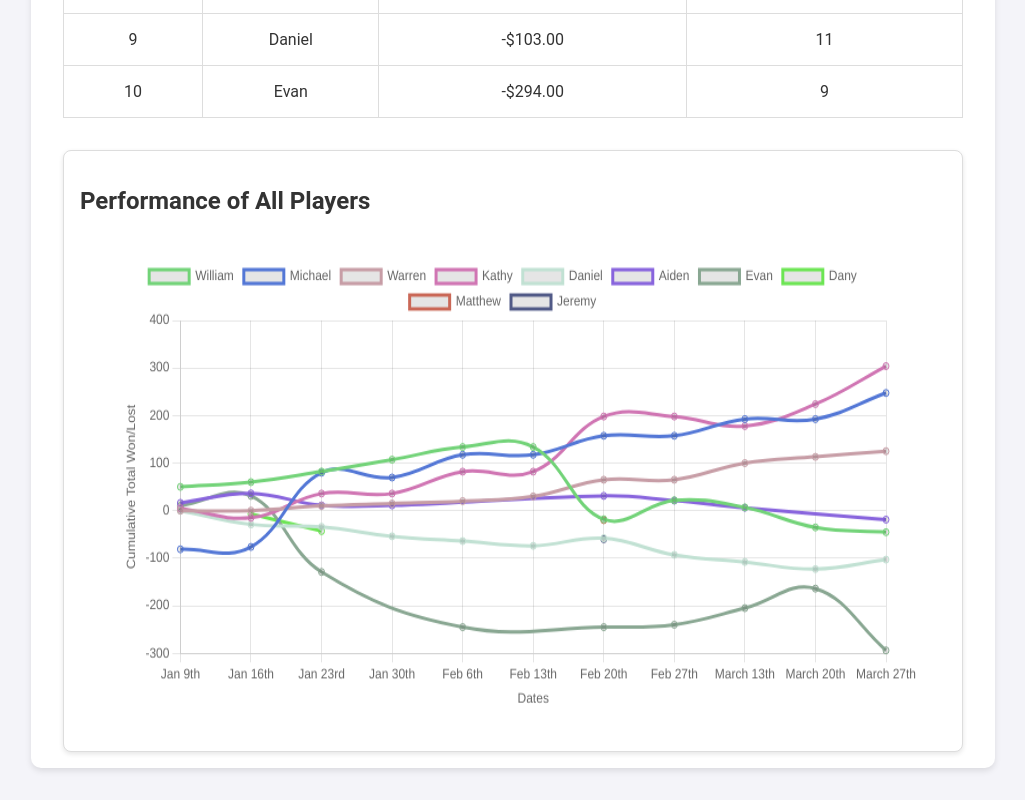
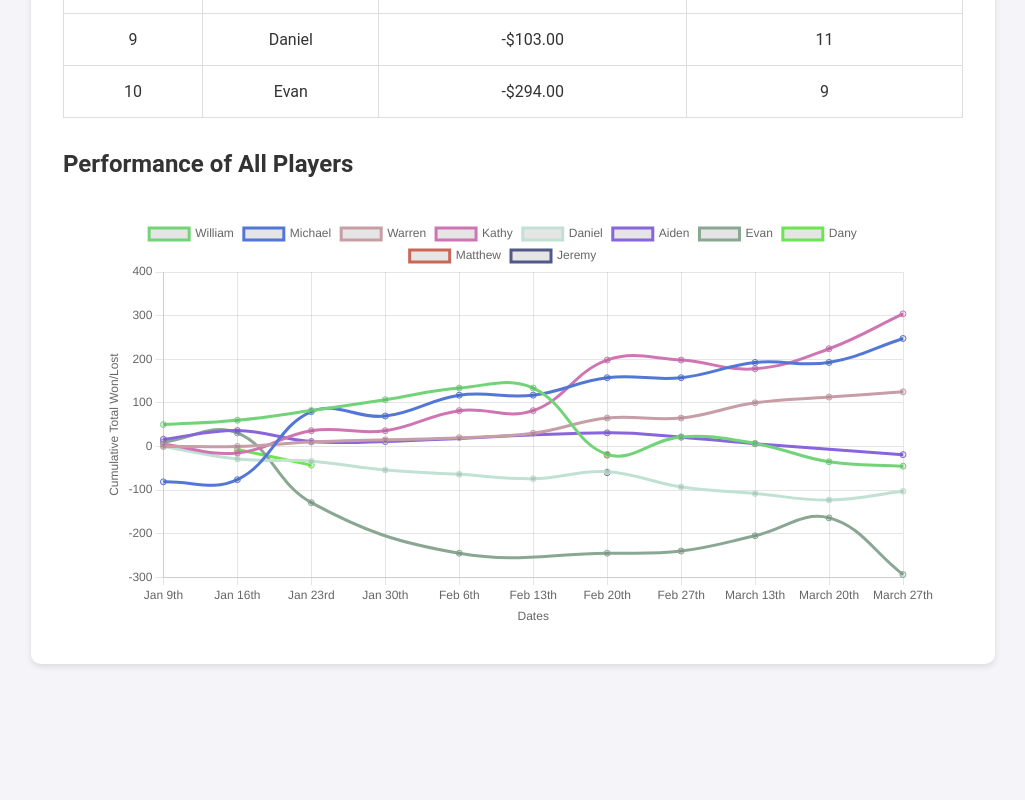
Before and after one commit to TheyCallMeKWAM/Poker-Leaderboard, a plain HTML site: page index.html in a window 1280 px wide. Shown: the part 753-1553 px from the top of the page, without its empty margins (127-1152 px from the left). After the commit the page ends 1449 px from the top, so only its background shows below. Drawn offline with nearby package versions, Linux system fonts and the light colour scheme.

Commit message:
Fixed Graphs

```diff
--- a/index.html
+++ b/index.html
@@ -33,9 +33,7 @@
         <!-- All Players Graph Section -->
         <section id="all-players-graph-section">
             <h2>Performance of All Players</h2>
-            <div class="graph-wrapper">
-                <canvas id="all-players-graph"></canvas>
-              </div>
+            <canvas id="all-players-graph"></canvas>
         </section>
     </main>
     <script>
--- a/styles.css
+++ b/styles.css
@@ -76,31 +76,22 @@ table tr:nth-child(even) {
     padding-bottom: 0.3rem;
 }
 
-canvas {
-    max-width: 100%;
-    height: auto;
-}
-
-.graph-wrapper {
+.graph-container {
     position: relative;
     width: 100%;
-    min-height: 300px;
-    height: 50vw; /* Scales height based on screen width */
-    max-height: 500px;
+    height: 400px;
 }
 
 #all-players-graph {
     width: 100% !important;
-    height: 100% !important;
+    height: auto !important;
+    max-height: 500px;
 }
 
-#all-players-graph-section {
-    margin-top: 2rem;
-    padding: 1rem;
-    background-color: #fff;
-    border: 1px solid #ddd;
-    border-radius: 8px;
-    box-shadow: 0 2px 5px rgba(0, 0, 0, 0.1);
+@media screen and (max-width: 768px) {
+    #all-players-graph {
+        max-height: 1000px;
+    }
 }
 
 .player-row {
@@ -118,7 +109,7 @@ canvas {
     }
 
     .graph-wrapper {
-        height: 70vw;
+        height: 120vw;
     }
 
     table th, table td {
```
